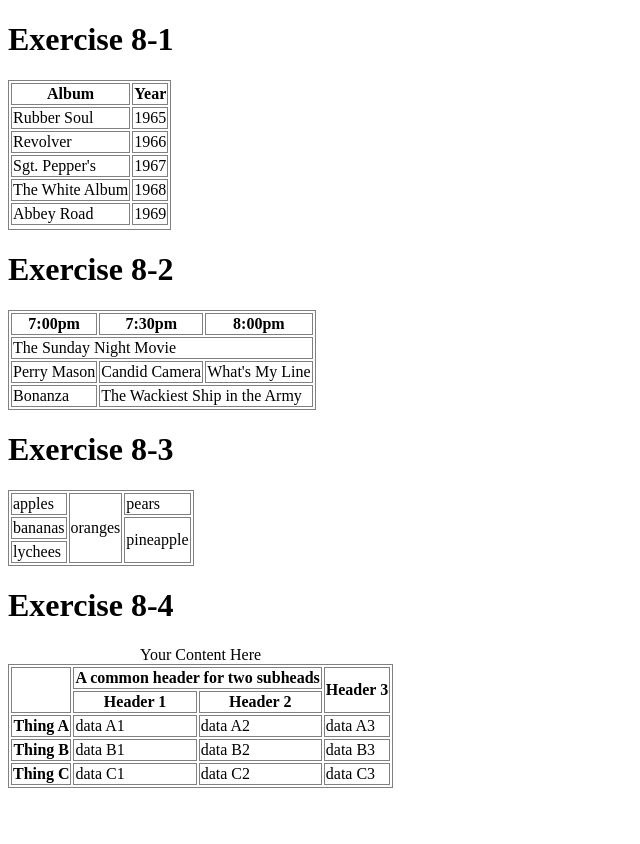
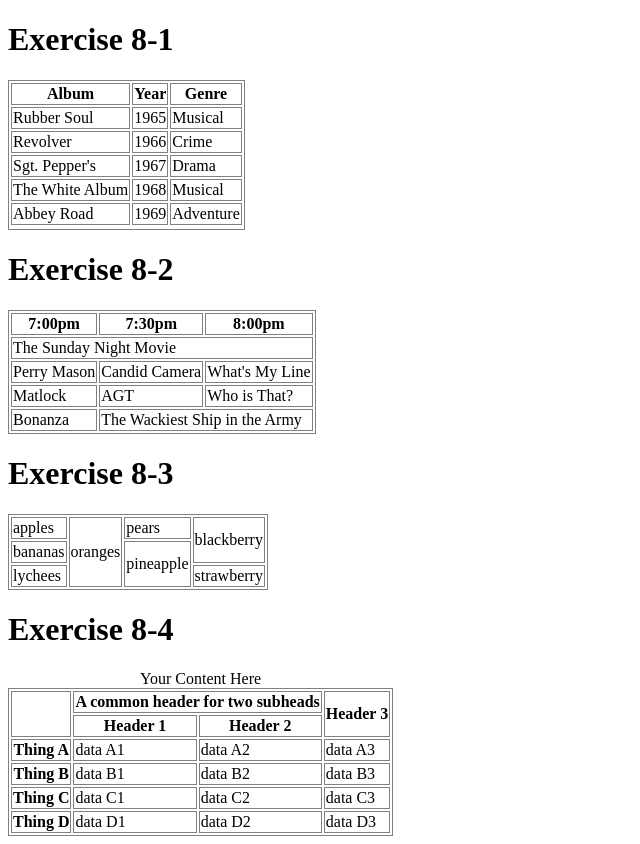
Before and after one commit to yemgunter/mism-3307-web-design, a plain HTML site: page CH08_exercises_finished.html in a window 1280 px wide. Shown: the whole page, without its empty margins (0-640 px from the left). Before the commit the page ends 800 px from the top, so only its background shows below. Drawn offline with Linux system fonts and the light colour scheme.

Commit message:
Update ch08 exercise
Completed Assignment 8 by updating tables 1-4.

```diff
--- a/CH08_exercises_finished.html
+++ b/CH08_exercises_finished.html
@@ -1,10 +1,15 @@
 <!doctype html>
 <html>
+
 <head>
   <meta charset="UTF-8">
   <title>Untitled Document</title>
   <style>
-table, td, th {border: 1px solid gray;}
+    table,
+    td,
+    th {
+      border: 1px solid gray;
+    }
   </style>
 </head>
 
@@ -16,26 +21,32 @@ table, td, th {border: 1px solid gray;}
     <tr>
       <th>Album</th>
       <th>Year</th>
+      <th>Genre</th>
     </tr>
     <tr>
       <td>Rubber Soul</td>
       <td>1965</td>
+      <td>Musical</td>
     </tr>
     <tr>
       <td>Revolver</td>
       <td>1966</td>
+      <td>Crime</td>
     </tr>
     <tr>
       <td>Sgt. Pepper's</td>
       <td>1967</td>
+      <td>Drama</td>
     </tr>
     <tr>
       <td>The White Album</td>
       <td>1968</td>
+      <td>Musical</td>
     </tr>
     <tr>
       <td>Abbey Road</td>
       <td>1969</td>
+      <td>Adventure</td>
     <tr>
   </table>
 
@@ -43,7 +54,9 @@ table, td, th {border: 1px solid gray;}
   <h1>Exercise 8-2</h1>
   <table>
     <tr>
-    <th>7:00pm</th><th>7:30pm</th><th>8:00pm</th>
+      <th>7:00pm</th>
+      <th>7:30pm</th>
+      <th>8:00pm</th>
     </tr>
     <tr>
       <td colspan="3">The Sunday Night Movie</td>
@@ -52,6 +65,11 @@ table, td, th {border: 1px solid gray;}
       <td>Perry Mason</td>
       <td>Candid Camera</td>
       <td>What's My Line</td>
+    </tr>
+    <tr>
+      <td>Matlock</td>
+      <td>AGT</td>
+      <td>Who is That?</td>
     </tr>
     <tr>
       <td>Bonanza</td>
@@ -66,6 +84,7 @@ table, td, th {border: 1px solid gray;}
       <td>apples</td>
       <td rowspan="3">oranges</td>
       <td>pears</td>
+      <td rowspan="2">blackberry</td>
     </tr>
     <tr>
       <td>bananas</td>
@@ -73,6 +92,7 @@ table, td, th {border: 1px solid gray;}
     </tr>
     <tr>
       <td>lychees</td>
+      <td>strawberry</td>
     </tr>
   </table>
 
@@ -111,8 +131,15 @@ table, td, th {border: 1px solid gray;}
         <td>data C2</td>
         <td>data C3</td>
       </tr>
+      <tr>
+        <th scope="row">Thing D</th>
+        <td>data D1</td>
+        <td>data D2</td>
+        <td>data D3</td>
+      </tr>
     </tbody>
   </table>
 
 </body>
+
 </html>
```
Lines whose indentation alone changed are shown as unchanged.
